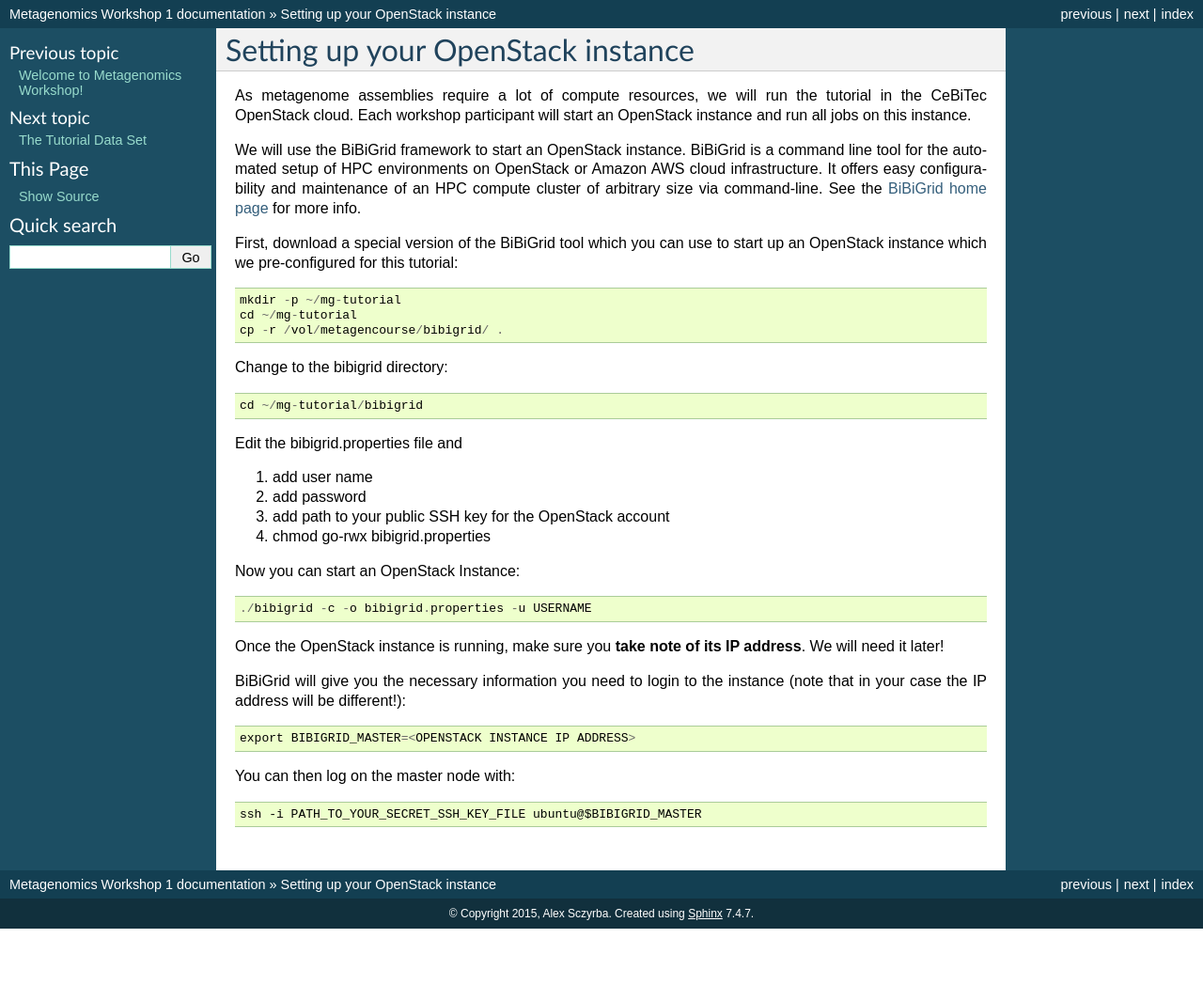
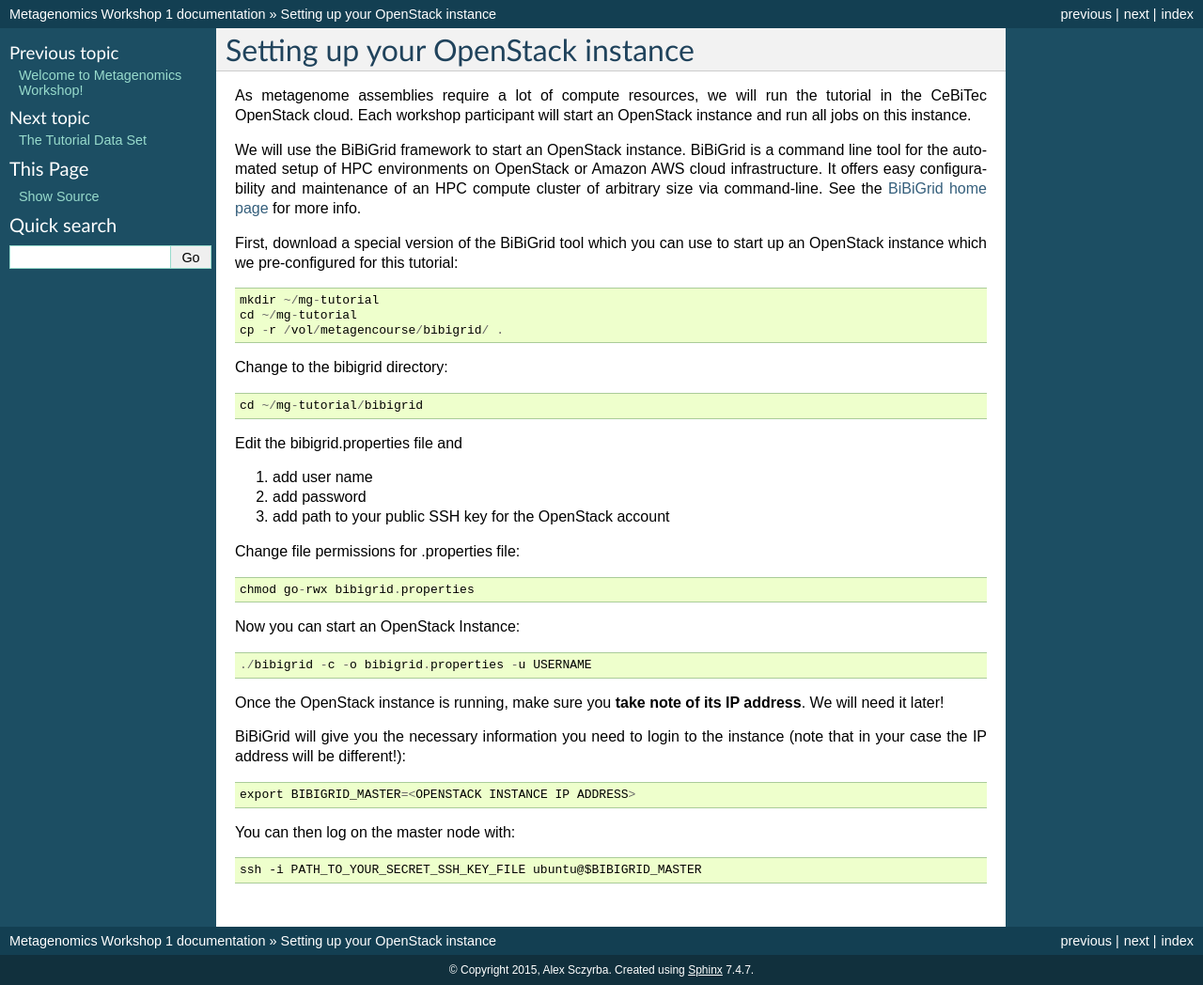
Before and after one commit to metagenomics/metagenomics-workshop, a Sphinx documentation site: the page built from docs/bibigrid.rst, in a window 1280 px wide. Shown: the whole page at 94% size. Built offline with Sphinx 7.4.7, drawn with Linux system fonts in a browser that asks for light colours; before the commit the page ends 988 px from its top, so only the background shows below that.

Commit message:
fixed bibigrid handling

```diff
--- a/docs/bibigrid.rst
+++ b/docs/bibigrid.rst
@@ -17,7 +17,7 @@
 use to start up an OpenStack instance which we pre-configured for this
 tutorial::
 
-  mkdir -p ~/mg-tutorial
+  mkdir ~/mg-tutorial
   cd ~/mg-tutorial
   cp -r /vol/metagencourse/bibigrid/ .
 
@@ -30,7 +30,10 @@
 1. add user name
 2. add password
 3. add path to your public SSH key for the OpenStack account
-4. chmod go-rwx bibigrid.properties
+
+Change file permissions for .properties file::
+
+  chmod go-rwx bibigrid.properties
 
 Now you can start an OpenStack Instance::
 
```
